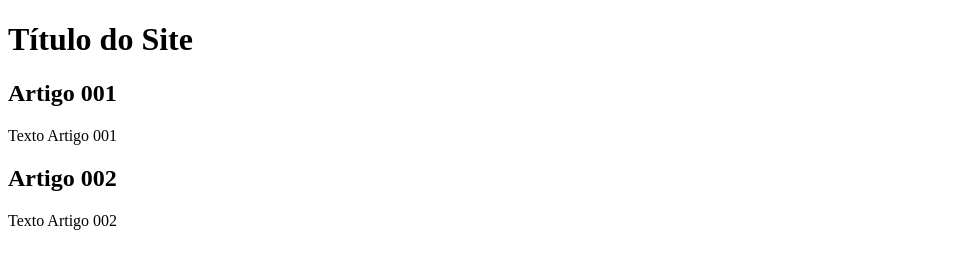
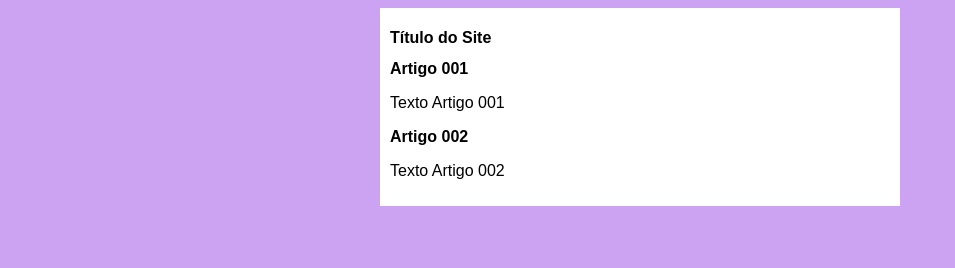
Before and after one commit to BrunoTrevi/projeto-site, a plain HTML site: page index.html in a window 1280 px wide. Shown: the whole page, without its empty margins (0-955 px from the left). Drawn offline with Linux system fonts and the light colour scheme.

Commit message:
iniciei o design

```diff
--- /dev/null
+++ b/eslilos/style.css
@@ -0,0 +1,16 @@
+*{
+    font-family: Arial, Helvetica, sans-serif;
+    font-size: 16px;
+}
+
+body {
+    background-color: rgb(204, 162, 243);
+}
+
+main {
+    background-color: white;
+    width: 500px;
+    margin: auto;
+    padding: 10px;
+    box-shadow: black;
+}
--- a/index.html
+++ b/index.html
@@ -5,6 +5,7 @@
     <meta http-equiv="X-UA-Compatible" content="IE=edge">
     <meta name="viewport" content="width=device-width, initial-scale=1.0">
     <title>Título do Site</title>
+    <link rel="stylesheet" href="eslilos/style.css">
 </head>
 <body>
     <main>
```
